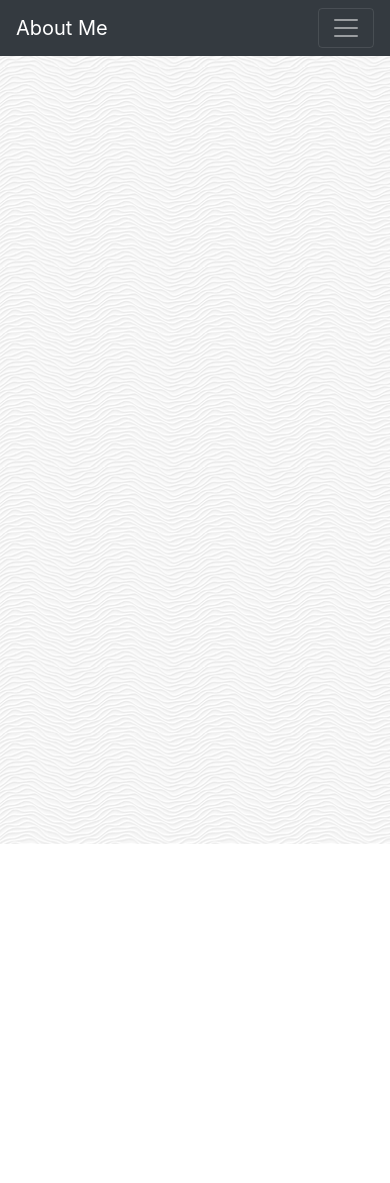
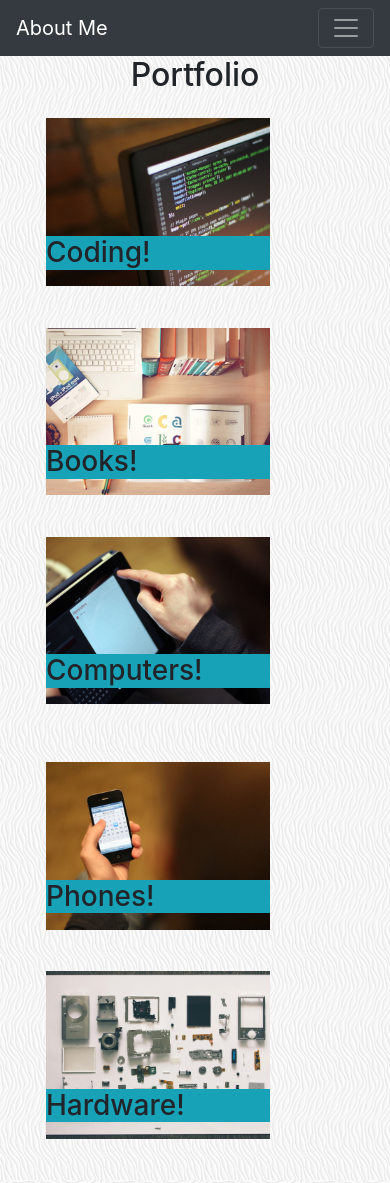
Before and after one commit to peepcrusher/bootstrap-portfolio, a plain HTML site: page portfolio.html in a window 390 px wide. Shown: the top 1183 px of the page. Before the commit the page ends 844 px from the top, so only its background shows below. Drawn offline with nearby package versions, Linux system fonts and the light colour scheme.

Commit message:
formatted pages with media queries to better display on all screen sizes, made with bootstrap

```diff
--- a/portfolio.html
+++ b/portfolio.html
@@ -1,15 +1,18 @@
 <!doctype html>
 <html lang="en">
+
 <head>
   <!-- Required meta tags -->
   <meta charset="utf-8">
   <meta name="viewport" content="width=device-width, initial-scale=1, shrink-to-fit=no">
 
   <!-- Bootstrap CSS -->
-    <link rel="stylesheet" href="https://stackpath.bootstrapcdn.com/bootstrap/4.3.1/css/bootstrap.min.css" integrity="sha384-ggOyR0iXCbMQv3Xipma34MD+dH/1fQ784/j6cY/iJTQUOhcWr7x9JvoRxT2MZw1T" crossorigin="anonymous">
+  <link rel="stylesheet" href="https://stackpath.bootstrapcdn.com/bootstrap/4.3.1/css/bootstrap.min.css"
+    integrity="sha384-ggOyR0iXCbMQv3Xipma34MD+dH/1fQ784/j6cY/iJTQUOhcWr7x9JvoRxT2MZw1T" crossorigin="anonymous">
 
   <title>Sam's Portfolio</title>
 </head>
+
 <body style="background-image:url(images/background.png)">
   <nav class="navbar navbar-expand-lg navbar-dark bg-dark">
     <a class="navbar-brand" href="index.html">About Me</a>
@@ -30,31 +33,52 @@
     </div>
   </nav>
 
-      <div class="container">
+  <div class="container" style="background-image: url(images/background-slant.png)">
     <div class="row">
-          <div class="col-4">
-            <a href="#"><img src=""> </a>
-          </div>
-          <div class="col-4">
-            <a href="#"><img src=""> </a>
-          </div>
-          <div class="col-4">
-            <a href="#"><img src=""> </a>
+      <div class= "col text-center">
+        <h2>Portfolio</h2>
       </div>
     </div>
-        <div class="row">
-          <div class="col-4">
-            <a href="#"><img src=""> </a>
-          </div><div class="col-4">
-            <a href="#"><img src=""> </a>
+    <div class="row m-3">
+      <div class="col-sm-4">
+        <a href=""><img class="w-75" src="images/proj-1.jpg"> </a>
+        <h3 class="bg-info w-75" style="position:relative; bottom:50px;">Coding!</h3>
+      </div>
+      <div class="col-sm-4">
+        <a href="#"><img class="w-75" src="images/proj-2.jpg"> </a>
+        <h3 class="bg-info w-75" style="position:relative; bottom:50px;">Books!</h3>
+      </div>
+      <div class="col-sm-4">
+        <a href="#"><img class="w-75" src="images/proj-3.jpg"> </a>
+        <h3 class="bg-info w-75" style="position:relative; bottom:50px;">Computers!</h3>
+      </div>
+    </div>
+    <div class="row m-3">
+      <div class="col-sm-4">
+        <a href="#"><img class="w-75" src="images/proj-4.jpg"> </a>
+        <h3 class="bg-info w-75" style="position:relative; bottom:50px;">Phones!</h3>
+      </div>
+      <div class="col-sm-4">
+        <a href="#"><img class="w-75" src="images/proj-5.jpg"> </a>
+        <h3 class="bg-info w-75" style="position:relative; bottom:50px;">Hardware!</h3>
+      </div>
+      <div class="col-sm-4">
+
       </div>
     </div>
   </div>
 
   <!-- Optional JavaScript -->
   <!-- jQuery first, then Popper.js, then Bootstrap JS -->
-    <script src="https://code.jquery.com/jquery-3.3.1.slim.min.js" integrity="sha384-q8i/X+965DzO0rT7abK41JStQIAqVgRVzpbzo5smXKp4YfRvH+8abtTE1Pi6jizo" crossorigin="anonymous"></script>
-    <script src="https://cdnjs.cloudflare.com/ajax/libs/popper.js/1.14.7/umd/popper.min.js" integrity="sha384-UO2eT0CpHqdSJQ6hJty5KVphtPhzWj9WO1clHTMGa3JDZwrnQq4sF86dIHNDz0W1" crossorigin="anonymous"></script>
-    <script src="https://stackpath.bootstrapcdn.com/bootstrap/4.3.1/js/bootstrap.min.js" integrity="sha384-JjSmVgyd0p3pXB1rRibZUAYoIIy6OrQ6VrjIEaFf/nJGzIxFDsf4x0xIM+B07jRM" crossorigin="anonymous"></script>
+  <script src="https://code.jquery.com/jquery-3.3.1.slim.min.js"
+    integrity="sha384-q8i/X+965DzO0rT7abK41JStQIAqVgRVzpbzo5smXKp4YfRvH+8abtTE1Pi6jizo"
+    crossorigin="anonymous"></script>
+  <script src="https://cdnjs.cloudflare.com/ajax/libs/popper.js/1.14.7/umd/popper.min.js"
+    integrity="sha384-UO2eT0CpHqdSJQ6hJty5KVphtPhzWj9WO1clHTMGa3JDZwrnQq4sF86dIHNDz0W1"
+    crossorigin="anonymous"></script>
+  <script src="https://stackpath.bootstrapcdn.com/bootstrap/4.3.1/js/bootstrap.min.js"
+    integrity="sha384-JjSmVgyd0p3pXB1rRibZUAYoIIy6OrQ6VrjIEaFf/nJGzIxFDsf4x0xIM+B07jRM"
+    crossorigin="anonymous"></script>
 </body>
+
 </html>
```
Also changed, not shown: contact.html (+2 -2 lines), index.html (+8 -8 lines), images/background-slant.png (added), images/proj-1.jpg (added), images/proj-2.jpg (added), images/proj-3.jpg (added), images/proj-4.jpg (added), images/proj-5.jpg (added). Lines whose indentation alone changed are shown as unchanged.
